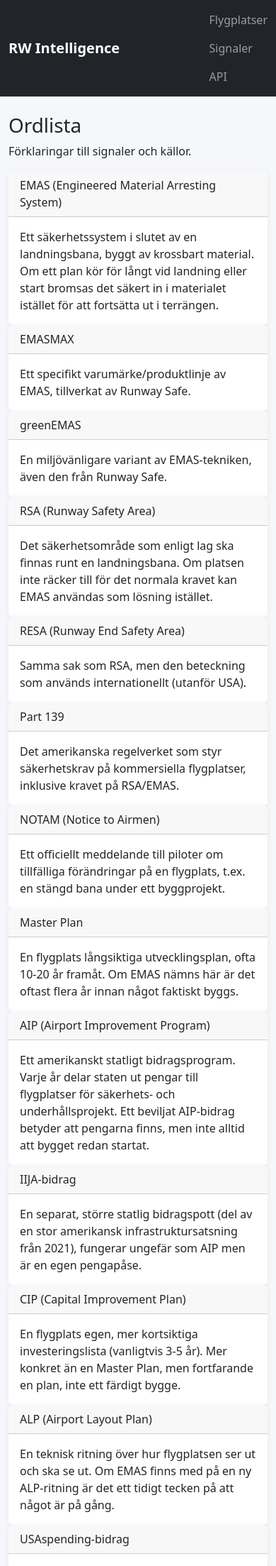
After one commit to MantorpLasse/rwi, a FastAPI app: template app/static_export/templates/ordlista.html in a window 390 px wide. The commit adds this page. Shown: the top 2207 px of the page at 71% size. Run offline with FastAPI, Linux system fonts and the light colour scheme; the template is opened without the code that fills it, so the values that code supplies are empty.

Commit message:
feat: add /ordlista.html glossary, link source-type badges to it
New static page (same dark design system as the rest of the site) with
plain-language definitions for EMAS, EMASMAX, greenEMAS, RSA, RESA, Part
139, NOTAM, Master Plan, AIP, IIJA-bidrag, CIP, ALP, USAspending-bidrag,
FAA:s kartdata/faktablad, Bekräftad leverantör, and Confidence - content
supplied verbatim, not paraphrased.

- app/static_export/build.py: one central source_type -> (label, anchor,
  tooltip) mapping, same pattern as the existing category mapping. Legacy/
  malformed source_type values already in the database (leftover free-text
  fragments predating the "forenkling" schema) intentionally fall through
  unlinked rather than being guessed at.
- _components.html: new source_badge/vendor_pill macros; gauge() now takes
  root and links its confidence label - every place these appear (signal
  list/detail, airport/installation detail) now points at the matching
  glossary anchor with a one-sentence title tooltip.
- style.css: .gloss-link (inline dotted-underline link for text embedded
  in colored components) and a hover affordance for badge-as-link.
- base.html: "Ordlista" added to the main nav.

Verified visually with Playwright (dashboard, ordlista desktop/mobile,
badge hover tooltip, click-through to the highlighted glossary anchor).

Co-Authored-By: Claude Sonnet 5 <noreply@anthropic.com>

```diff
--- a/app/static_export/templates/base.html
+++ b/app/static_export/templates/base.html
@@ -17,6 +17,7 @@
       <a href="{{ root }}/index.html">Översikt</a>
       <a href="{{ root }}/signals/index.html">Signaler</a>
       <a href="{{ root }}/airports/index.html">Flygplatser</a>
+      <a href="{{ root }}/ordlista.html">Ordlista</a>
     </nav>
   </div>
 </header>
--- a/app/static_export/templates/index.html
+++ b/app/static_export/templates/index.html
@@ -24,7 +24,7 @@
         <td data-label="Flygplats"><a href="{{ root }}/airports/{{ signal.airport_id }}.html">{{ sign(signal.airport_code, signal.airport_name) }}</a></td>
         <td class="title" data-label="Signal"><a href="{{ root }}/signals/{{ signal.id }}.html">{{ signal.title }}</a></td>
         <td data-label="Kategori">{{ cat(signal.category_label, signal.category_class) }}</td>
-        <td data-label="Confidence">{{ gauge(signal.confidence_level, signal.confidence_label) }}</td>
+        <td data-label="Confidence">{{ gauge(signal.confidence_level, signal.confidence_label, root) }}</td>
         <td data-label="År" class="mono">{{ signal.planning_year or "–" }}</td>
         <td data-label="Score">{% if signal.probability_score is not none %}<span class="score">{{ "%.1f"|format(signal.probability_score) }}</span>{% else %}–{% endif %}</td>
       </tr>
--- /dev/null
+++ b/app/static_export/templates/ordlista.html
@@ -0,0 +1,118 @@
+{% extends "base.html" %}
+{% block title %}Ordlista · Runway Safe Intelligence{% endblock %}
+{% block content %}
+<h1>Ordlista</h1>
+<p class="subtitle">Förklaringar till signaler och källor.</p>
+
+<div class="card" id="emas">
+  <div class="card-header">EMAS (Engineered Material Arresting System)</div>
+  <div class="card-body">
+    <p style="margin:0">Ett säkerhetssystem i slutet av en landningsbana, byggt av krossbart material. Om ett plan kör för långt vid landning eller start bromsas det säkert in i materialet istället för att fortsätta ut i terrängen.</p>
+  </div>
+</div>
+
+<div class="card" id="emasmax">
+  <div class="card-header">EMASMAX</div>
+  <div class="card-body">
+    <p style="margin:0">Ett specifikt varumärke/produktlinje av EMAS, tillverkat av Runway Safe.</p>
+  </div>
+</div>
+
+<div class="card" id="greenemas">
+  <div class="card-header">greenEMAS</div>
+  <div class="card-body">
+    <p style="margin:0">En miljövänligare variant av EMAS-tekniken, även den från Runway Safe.</p>
+  </div>
+</div>
+
+<div class="card" id="rsa">
+  <div class="card-header">RSA (Runway Safety Area)</div>
+  <div class="card-body">
+    <p style="margin:0">Det säkerhetsområde som enligt lag ska finnas runt en landningsbana. Om platsen inte räcker till för det normala kravet kan EMAS användas som lösning istället.</p>
+  </div>
+</div>
+
+<div class="card" id="resa">
+  <div class="card-header">RESA (Runway End Safety Area)</div>
+  <div class="card-body">
+    <p style="margin:0">Samma sak som RSA, men den beteckning som används internationellt (utanför USA).</p>
+  </div>
+</div>
+
+<div class="card" id="part-139">
+  <div class="card-header">Part 139</div>
+  <div class="card-body">
+    <p style="margin:0">Det amerikanska regelverket som styr säkerhetskrav på kommersiella flygplatser, inklusive kravet på RSA/EMAS.</p>
+  </div>
+</div>
+
+<div class="card" id="notam">
+  <div class="card-header">NOTAM (Notice to Airmen)</div>
+  <div class="card-body">
+    <p style="margin:0">Ett officiellt meddelande till piloter om tillfälliga förändringar på en flygplats, t.ex. en stängd bana under ett byggprojekt.</p>
+  </div>
+</div>
+
+<div class="card" id="master-plan">
+  <div class="card-header">Master Plan</div>
+  <div class="card-body">
+    <p style="margin:0">En flygplats långsiktiga utvecklingsplan, ofta 10-20 år framåt. Om EMAS nämns här är det oftast flera år innan något faktiskt byggs.</p>
+  </div>
+</div>
+
+<div class="card" id="aip">
+  <div class="card-header">AIP (Airport Improvement Program)</div>
+  <div class="card-body">
+    <p style="margin:0">Ett amerikanskt statligt bidragsprogram. Varje år delar staten ut pengar till flygplatser för säkerhets- och underhållsprojekt. Ett beviljat AIP-bidrag betyder att pengarna finns, men inte alltid att bygget redan startat.</p>
+  </div>
+</div>
+
+<div class="card" id="iija-bidrag">
+  <div class="card-header">IIJA-bidrag</div>
+  <div class="card-body">
+    <p style="margin:0">En separat, större statlig bidragspott (del av en stor amerikansk infrastruktursatsning från 2021), fungerar ungefär som AIP men är en egen pengapåse.</p>
+  </div>
+</div>
+
+<div class="card" id="cip">
+  <div class="card-header">CIP (Capital Improvement Plan)</div>
+  <div class="card-body">
+    <p style="margin:0">En flygplats egen, mer kortsiktiga investeringslista (vanligtvis 3-5 år). Mer konkret än en Master Plan, men fortfarande en plan, inte ett färdigt bygge.</p>
+  </div>
+</div>
+
+<div class="card" id="alp">
+  <div class="card-header">ALP (Airport Layout Plan)</div>
+  <div class="card-body">
+    <p style="margin:0">En teknisk ritning över hur flygplatsen ser ut och ska se ut. Om EMAS finns med på en ny ALP-ritning är det ett tidigt tecken på att något är på gång.</p>
+  </div>
+</div>
+
+<div class="card" id="usaspending-bidrag">
+  <div class="card-header">USAspending-bidrag</div>
+  <div class="card-body">
+    <p style="margin:0">Ett verkligt, redan beviljat federalt bidrag, hämtat direkt från den amerikanska statens egna offentliga utbetalningsregister. Högre konfidens än en plan, eftersom pengarna redan är tilldelade.</p>
+  </div>
+</div>
+
+<div class="card" id="faa-kartdata">
+  <div class="card-header">FAA:s kartdata / FAA:s faktablad</div>
+  <div class="card-body">
+    <p style="margin:0">Officiell information direkt från den amerikanska luftfartsmyndigheten (FAA) om vad som redan är byggt.</p>
+  </div>
+</div>
+
+<div class="card" id="bekraftad-leverantor">
+  <div class="card-header">Bekräftad leverantör</div>
+  <div class="card-body">
+    <p style="margin:0">Vi har hittat en källa som namnger exakt vilket företag som levererat eller ska leverera systemet.</p>
+  </div>
+</div>
+
+<div class="card" id="confidence">
+  <div class="card-header">Confidence (Hög/Medel/Låg)</div>
+  <div class="card-body">
+    <p style="margin:0">Hur säkra vi är på att informationen stämmer, baserat på hur bra källan är – inte hur säkert det är att projektet blir av.</p>
+  </div>
+</div>
+{% endblock %}
--- a/app/static_export/templates/signals_list.html
+++ b/app/static_export/templates/signals_list.html
@@ -1,5 +1,5 @@
 {% extends "base.html" %}
-{% from "_components.html" import sign, gauge, cat, signal_row, signal_strip %}
+{% from "_components.html" import sign, gauge, cat, signal_row, signal_strip, source_badge %}
 {% block title %}Signaler · Runway Safe Intelligence{% endblock %}
 {% block content %}
 <h1>Signaler</h1>
@@ -36,9 +36,9 @@
             <span class="caret">▶</span><span class="grouptitle">{{ item.top_signal.title }}</span><span class="more-tag">+{{ item.more_count }} till</span>
           </td>
           <td data-label="Kategori">{{ cat(item.category_label, item.category_class) }}</td>
-          <td data-label="Confidence">{{ gauge(item.confidence_level, item.confidence_label) }}</td>
+          <td data-label="Confidence">{{ gauge(item.confidence_level, item.confidence_label, root) }}</td>
           <td data-label="År" class="mono">{{ item.top_signal.planning_year or "–" }}</td>
-          <td data-label="Källa" class="src">{{ item.top_signal.source_type or "–" }}</td>
+          <td data-label="Källa" class="src">{{ source_badge(item.top_signal, root) }}</td>
           <td data-label="Score">{% if item.top_signal.probability_score is not none %}<span class="score">{{ "%.1f"|format(item.top_signal.probability_score) }}</span>{% else %}–{% endif %}</td>
         </tr>
         <tr class="detail-row" data-detail-for="{{ item.group_id }}">
```
Also changed, not shown: app/static_export/build.py (+88 -0 lines), app/static_export/static/style.css (+36 -0 lines), app/static_export/templates/_components.html (+31 -7 lines), app/static_export/templates/airport_detail.html (+4 -4 lines), app/static_export/templates/signal_detail.html (+5 -7 lines), tests/test_static_export.py (+118 -0 lines).
